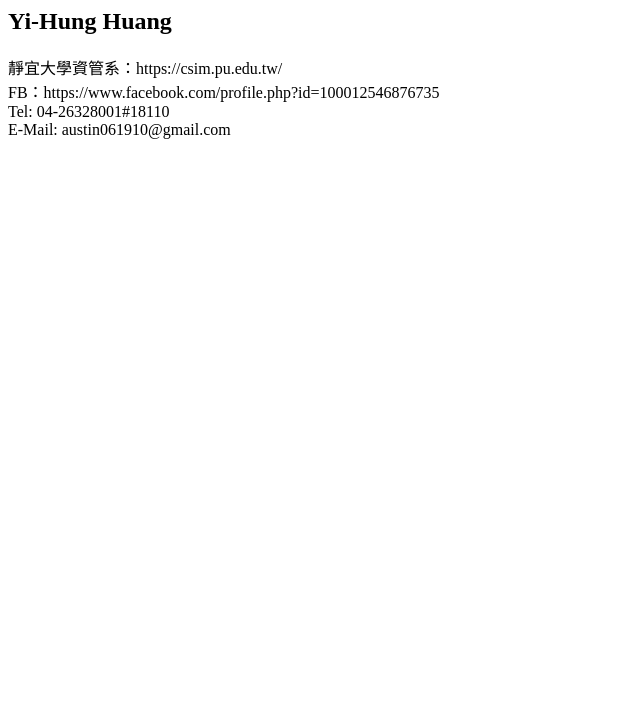
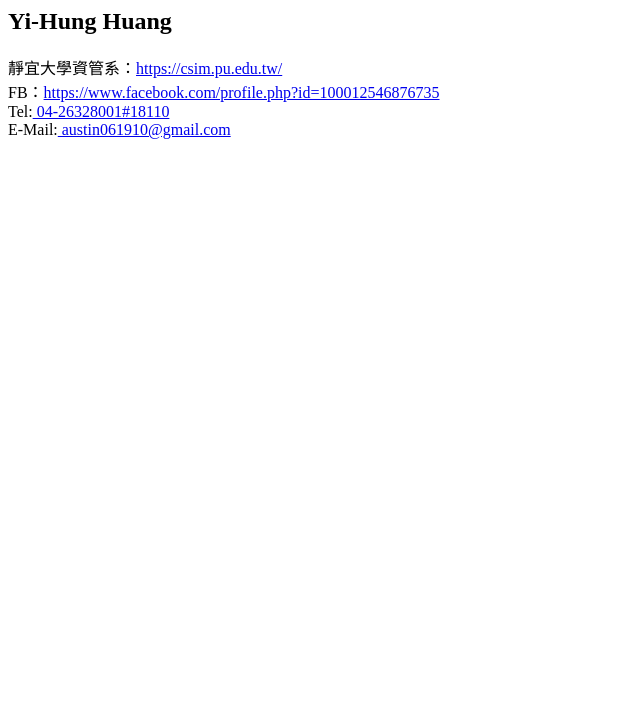
Before and after one commit to hyh123466/aboutme2025, a plain HTML site: page about.html in a window 1280 px wide. Shown: the part 81-800 px from the top of the page, without its empty margins (0-640 px from the left). Drawn offline with Linux system fonts and the light colour scheme.

Commit message:
version 3: Hyperlink

```diff
--- a/about.html
+++ b/about.html
@@ -8,10 +8,10 @@
 <body>
 	<h1>黃鎰弘</h1>
 	<h2>Yi-Hung Huang</h2>
-	靜宜大學資管系：https://csim.pu.edu.tw/<br>
-	FB：https://www.facebook.com/profile.php?id=100012546876735<br>
-	Tel: 04-26328001#18110<br>
-	E-Mail: austin061910@gmail.com<br>
+	靜宜大學資管系：<a href="https://csim.pu.edu.tw/" target="_blank">https://csim.pu.edu.tw/</a><br>
+	FB：<a href="https://www.facebook.com/profile.php?id=100012546876735">https://www.facebook.com/profile.php?id=100012546876735</a><br>
+	Tel:<a href="Tel:04-26328001,18110"> 04-26328001#18110</a><br>
+	E-Mail:<a href="mailto:austin061910@gmail.com"> austin061910@gmail.com</a><br>
 
 </body>
 </html>
```
